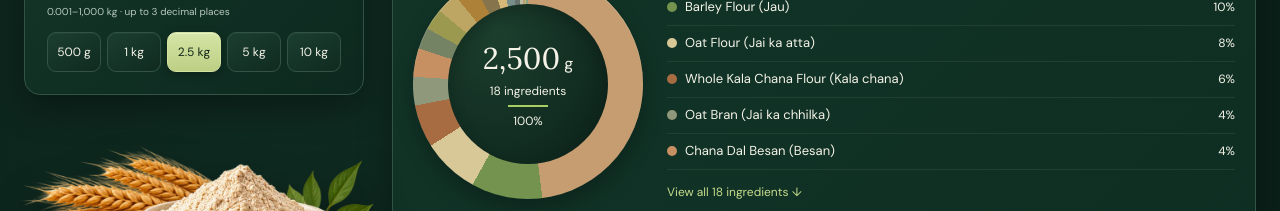
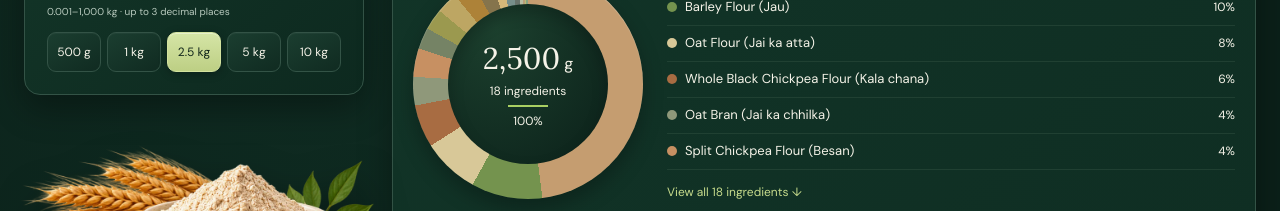
Before and after one commit to SadaPureOpenLab/sadapure-flour-calculator, a React (Vite) app: page / in a window 1280 px wide. Shown: the part 416-627 px from the top of the page. Built offline with nearby package versions, Linux system fonts and the light colour scheme.

Commit message:
Clarify international English ingredient names

```diff
--- a/src/data/catalogue.ts
+++ b/src/data/catalogue.ts
@@ -40,7 +40,8 @@ const extras: [string,string,string,string,string,string[]][] = [
   ['nigella','Nigella Seeds','Kalonji','کلونجی','Spices & leaf',[]],
   ['mung-bean','Mung Bean Flour','Moong','مونگ کا آٹا','Pulses',['pulse']]
 ];
-export const CATALOGUE: Ingredient[] = [...published.ingredients, ...extras.map(([id,name,roman,urdu,group,allergens]) => ({
+const ENGLISH_NAMES: Record<string,string> = {'kala-chana':'Whole Black Chickpea Flour',besan:'Split Chickpea Flour','moong-lentil':'Mung Bean / Lentil Flour'};
+export const CATALOGUE: Ingredient[] = [...published.ingredients.map(ingredient=>({...ingredient,name:ENGLISH_NAMES[ingredient.id]??ingredient.name})), ...extras.map(([id,name,roman,urdu,group,allergens]) => ({
   id,name,roman,urdu,group,allergens,basisPoints:0,
   sourceUrl: 'https://fdc.nal.usda.gov/', identityStatus: 'Educational ingredient name; exact food ID, milling and nutrient mapping pending review',
   note: `${name} is available for custom exploration only; it is not part of the published 18-ingredient recipe. Use food-grade ingredients and cook flour mixtures thoroughly. No nutrient composition, cooking performance or allergen-free status has been validated here.${allergens.length ? ` Highlighted concerns: ${allergens.join(', ')}.` : ''}${id==='lupin' ? ' Lupin can cause allergic reactions; seek product-specific advice, especially with peanut allergy.' : ''}`
```
